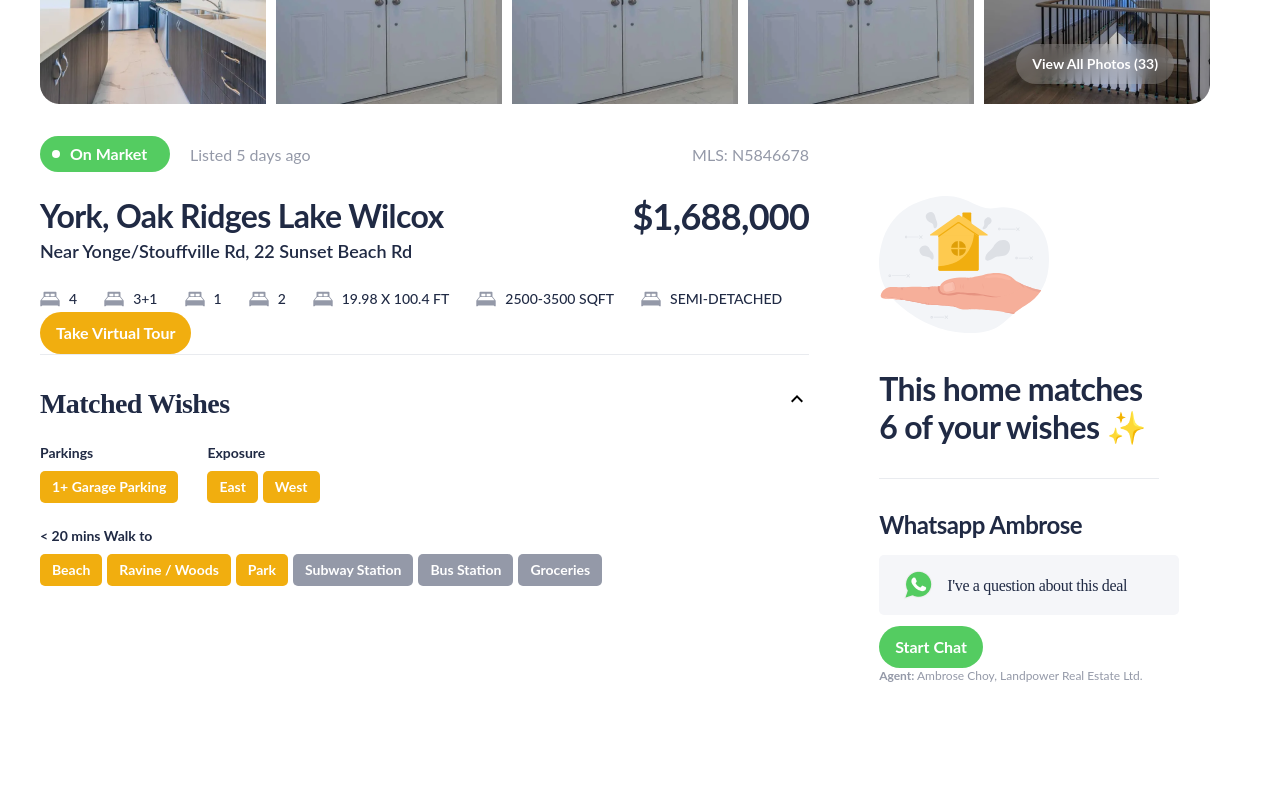
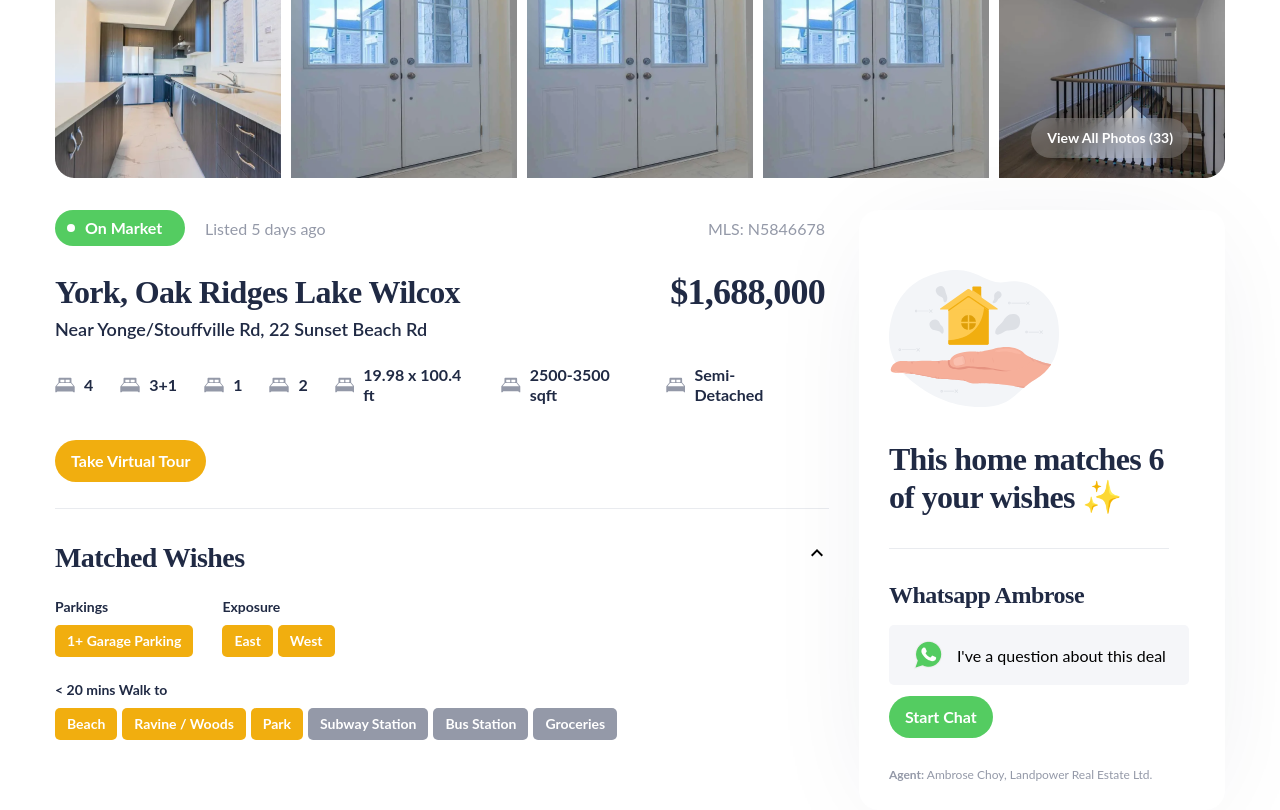
Before and after one commit to drwn-srrws/testTask, a React (Create React App) app: page / in a window 1280 px wide. Shown: the part 420-1230 px from the top of the page. Before the commit the page ends 1103 px from the top, so only its background shows below. Built offline with nearby package versions, Linux system fonts and the light colour scheme; what redux-axios-middleware would draw is missing.

Commit message:
created ChipsBlock, improved modal window, added shadows to the image block

```diff
--- /dev/null
+++ b/src/components/ChipsBlock/ChipsBlock.tsx
@@ -0,0 +1,29 @@
+import { Typography, styled } from "@mui/material";
+import { FC } from "react";
+import CustomChip from "../StyledChip/StyledChip";
+
+interface ChipsBlockProps {
+  title: string;
+  chips: Array<{ name: string; color: string }>;
+}
+
+const ChipsBlock: FC<ChipsBlockProps> = ({ title, chips }) => {
+  return (
+    <>
+      <Title variant="body1" color="textColor.main">
+        {title}
+      </Title>
+      {chips.map((item) => (
+        <CustomChip $color={item.color} label={item.name}></CustomChip>
+      ))}
+    </>
+  );
+};
+
+export default ChipsBlock;
+
+const Title = styled(Typography)({
+  margin: "24px 0px 10px 0px",
+  fontSize: "14px",
+  lineHeight: "17px",
+});
--- a/src/components/Popups/LoginModal.tsx
+++ b/src/components/Popups/LoginModal.tsx
@@ -1,4 +1,4 @@
-import Button from "@mui/material/Button";
+import Button from "../Button/Button";
 import Typography from "@mui/material/Typography";
 import { ChangeEvent, FC, useEffect, useState } from "react";
 import { TextField, styled } from "@mui/material";
@@ -32,15 +32,21 @@ const LoginModal: FC<LoginModalProps> = ({ open, setOpen }) => {
     <PopupLayout open={open} setOpen={setOpen}>
       <Container>
         <TitleWrapper>
-          <Title>Sign in</Title>
+          <Typography variant="pageTitle" color="textColor.main">
+            Sign in
+          </Typography>
         </TitleWrapper>
-        <TextFieldName>Email or username</TextFieldName>
+        <TextFieldName variant="body1" color="textColor.main">
+          Email or username
+        </TextFieldName>
         <StyledTextField
           placeholder="Enter your email here"
           name="login"
           onChange={handleFieldChange}
         />
-        <TextFieldName>Password</TextFieldName>
+        <TextFieldName variant="body1" color="textColor.main">
+          Password
+        </TextFieldName>
         <StyledTextField
           placeholder="Enter your password here"
           name="password"
@@ -58,16 +64,8 @@ const LoginModal: FC<LoginModalProps> = ({ open, setOpen }) => {
   );
 };
 
-const Title = styled(Typography)(({ theme }) => ({
-  ...theme.typography.body1,
-  fontSize: "32px",
-  lineHeight: "38px",
-  letterSpacing: "-0.02em",
-}));
 const TextFieldName = styled(Typography)({
-  fontFamily: "Lato",
   fontSize: "14px",
-  fontWeight: "700",
   lineHeight: "17px",
   marginBottom: "10px",
 });
@@ -83,10 +81,14 @@ const Container = styled("div")({
 const StyledTextField = styled(TextField)(({ theme }) => ({
   width: "348px",
   marginBottom: "25px",
+  color: "rgba(32, 42, 68, 0.29)",
 
   "& .MuiInputBase-input": {
-    ...theme.typography.button,
-    fontWeight: "400",
+    fontFamily: theme.typography.fontFamily,
+    fontWeight: 400,
+    fontSize: "16px",
+    lineHeight: "19px",
+    color: "#191C25",
   },
 
   "& .MuiOutlinedInput-root": {
@@ -98,21 +100,6 @@ const TitleWrapper = styled("div")({
   margin: "45px 0px 39px 0px",
 });
 
-const StyledButton = styled(Button)(({ theme }) => ({
-  marginTop: "50px",
-  display: "flex",
-  flexDirection: "row",
-  justifyContent: "center",
-  alignItems: "center",
-  padding: "11px 16px 12px",
-  gap: "10px",
-  width: "349px",
-  height: "46px",
-  background: "#F1AE0F",
-  borderRadius: "50px",
-  color: "white",
-  ...theme.typography.button,
-}));
 const StyledCircularProgress = styled(CircularProgress)({
   marginTop: "50px",
 });
@@ -120,4 +107,8 @@ const StyledCircularProgress = styled(CircularProgress)({
 const CircularProgressWrapper = styled("div")({
   margin: "0 auto",
 });
+
+const StyledButton = styled(Button)({
+  marginTop: "53px",
+});
 export default LoginModal;
--- a/src/components/styledChip/StyledChip.tsx
+++ b/src/components/styledChip/StyledChip.tsx
@@ -9,7 +9,7 @@ interface StyledChipProps {
 
 const StyledChip = styled(Chip)<StyledChipProps>(({ $color }) => ({
   backgroundColor: $color,
-  padding: "7px 0px 8px",
+  padding: "6px 0px 8px",
   margin: "0px 5px 0px 0px",
   borderRadius: "5px",
   fontFamily: "Lato",
--- a/src/lib/theme/theme.ts
+++ b/src/lib/theme/theme.ts
@@ -13,6 +13,7 @@ declare module "@mui/material/Typography" {
     body1: true;
     pageTitle: true;
     homePrice: true;
+    additionalInformation: true;
   }
 }
 declare module "@mui/material/styles" {
@@ -20,12 +21,14 @@ declare module "@mui/material/styles" {
     body1: CSSProperties;
     pageTitle: CSSProperties;
     homePrice: CSSProperties;
+    additionalInformation: CSSProperties;
   }
 
   export interface TypographyVariantsOptions {
     body1?: CSSProperties;
     pageTitle?: CSSProperties;
     homePrice?: CSSProperties;
+    additionalInformation: CSSProperties;
   }
 
   interface CustomPalette {
--- a/src/lib/theme/typography.ts
+++ b/src/lib/theme/typography.ts
@@ -5,6 +5,12 @@ export const typography = {
     fontWeight: 700,
     fontSize: "16px",
     lineHeight: "19.2px",
+  },
+  additionalInformation: {
+    fontWeight: "400",
+    fontSize: "16px",
+    lineHeight: "19px",
+    fontFamily: "Lato",
   },
 
   pageTitle: {
--- a/src/modules/MainPage/MainPage.tsx
+++ b/src/modules/MainPage/MainPage.tsx
@@ -1,13 +1,29 @@
+import styled from "@emotion/styled";
+import BreadCrumbs from "../../components/BreadCrumbs/BreadCrumbs";
 import PageLayout from "../../layouts/PageLayout";
 import Description from "./components/Description";
 import Gallery from "./components/Gallery";
 
+const breadCrumbs = [
+  { itemId: "1", name: "Ontario" },
+  { itemId: "2", name: "Toronto" },
+  { itemId: "3", name: "22 Sunset Beach Rd" },
+];
+
 const MainPage = () => {
   return (
     <PageLayout>
-      <Gallery />
-      <Description />
+      <Container>
+        <BreadCrumbs breadcrumb={breadCrumbs} />
+        <Gallery />
+        <Description />
+      </Container>
     </PageLayout>
   );
 };
 export default MainPage;
+
+const Container = styled("div")({
+  maxWidth: "1170px",
+  margin: " 0 auto",
+});
--- a/src/modules/MainPage/components/description.tsx
+++ b/src/modules/MainPage/components/description.tsx
@@ -4,6 +4,7 @@ import HouseOnHand from "../../../components/Icons/houseOnHand";
 import ExpandLessIcon from "@mui/icons-material/ExpandLess";
 import CustomChip from "../../../components/StyledChip/StyledChip";
 import Button from "../../../components/Button/Button";
+import ChipsBlock from "../../../components/ChipsBlock/ChipsBlock";
 
 const Icons = [
   {
@@ -36,6 +37,22 @@ const Icons = [
   },
 ];
 
+const ParkingsChips = [{ name: "1+ Garage Parking", color: "#F1AE0F" }];
+
+const ExposureChips = [
+  { name: "East", color: "#F1AE0F" },
+  { name: "West", color: "#F1AE0F" },
+];
+
+const WalkToChips = [
+  { name: "Beach", color: "#F1AE0F" },
+  { name: "Ravine / Woods", color: "#F1AE0F" },
+  { name: "Park", color: "#F1AE0F" },
+  { name: "Subway Station", color: "#9499A8" },
+  { name: "Bus Station", color: "#9499A8" },
+  { name: "Groceries", color: "#9499A8" },
+];
+
 const Description = () => {
   return (
     <OuterWrapper>
@@ -50,13 +67,27 @@ const Description = () => {
                     On Market
                   </Typography>
                 </ChipMarket>
-                <GreyText>Listed 5 days ago</GreyText>
+                <Typography
+                  variant="additionalInformation"
+                  color="textColor.lightgray"
+                >
+                  Listed 5 days ago
+                </Typography>
               </ChipAddDataWrapper>
-              <GreyText>MLS: N5846678 </GreyText>
+              <Typography
+                variant="additionalInformation"
+                color="textColor.lightgray"
+              >
+                MLS: N5846678{" "}
+              </Typography>
             </OnMarketWrapper>
             <AddressCostWrapper>
-              <AdressText>York, Oak Ridges Lake Wilcox</AdressText>
-              <AdressCostText>$1,688,000</AdressCostText>{" "}
+              <Typography variant="pageTitle" color="textColor.main">
+                York, Oak Ridges Lake Wilcox
+              </Typography>
+              <Typography variant="homePrice" color="textColor.main">
+                $1,688,000
+              </Typography>{" "}
             </AddressCostWrapper>
             <AdditionalAddress>
               Near Yonge/Stouffville Rd, 22 Sunset Beach Rd
@@ -65,57 +96,64 @@ const Description = () => {
               {Icons.map((item) => (
                 <IconWrapper key={item.text}>
                   {item.icon}
-                  <IconText>{item.text}</IconText>
+                  <IconText variant="body1" color="textColor.main">
+                    {item.text}
+                  </IconText>
                 </IconWrapper>
               ))}
             </DescriptionIconWrapper>
-            <Button>Take Virtual Tour</Button>
+            <Button style={{ margin: "36px 0px 26px 0px" }}>
+              Take Virtual Tour
+            </Button>
             <Line></Line>
           </DescriptionWrapper>
           <MatchedWishesWrapper>
             <MatchedWishedTitleWrapper>
-              <MatchedWishedTitle>Matched Wishes</MatchedWishedTitle>
+              <MatchedWishedTitle variant="pageTitle" color="textColor.main">
+                Matched Wishes
+              </MatchedWishedTitle>
               <ExpandLessIcon />
             </MatchedWishedTitleWrapper>
             <ParkingsExposureWrapper>
               <ParkingsWrapper>
-                <MatchedWishedSubTitle>Parkings</MatchedWishedSubTitle>
-                <CustomChip
-                  $color="#F1AE0F"
-                  label="1+ Garage Parking"
-                ></CustomChip>
+                <ChipsBlock title="Parkings" chips={ParkingsChips} />
               </ParkingsWrapper>
               <ExposureWrapper>
-                <MatchedWishedSubTitle>Exposure</MatchedWishedSubTitle>
-                <CustomChip $color="#F1AE0F" label="East"></CustomChip>
-                <CustomChip $color="#F1AE0F" label="West"></CustomChip>
+                <ChipsBlock title="Exposure" chips={ExposureChips} />
               </ExposureWrapper>
             </ParkingsExposureWrapper>
-            <MatchedWishedSubTitle>
-              {" "}
-              {`< 20 mins Walk to`}
-            </MatchedWishedSubTitle>
-            <CustomChip $color="#F1AE0F" label="Beach"></CustomChip>
-            <CustomChip $color="#F1AE0F" label="Ravine / Woods"></CustomChip>
-            <CustomChip $color="#F1AE0F" label="Park"></CustomChip>
-            <CustomChip $color="#9499A8" label="Subway Station"></CustomChip>
-            <CustomChip $color="#9499A8" label="Bus Station"></CustomChip>
-            <CustomChip $color="#9499A8" label="Groceries"></CustomChip>
+            <ChipsBlock title="< 20 mins Walk to" chips={WalkToChips} />
           </MatchedWishesWrapper>
         </LeftWrapper>
         <PictureWrapper>
+          <PictureContainer>
             <HouseOnHand />
-          <PictureTitle>This home matches 6 of your wishes ✨</PictureTitle>
+            <PictureTitle variant="pageTitle" color="textColor.main">
+              This home matches 6 of your wishes ✨
+            </PictureTitle>
             <Line></Line>
-          <WhatsappTitle>Whatsapp Ambrose</WhatsappTitle>
+            <WhatsappTitle variant="pageTitle" color="textColor.main">
+              Whatsapp Ambrose
+            </WhatsappTitle>
             <MessageWrapper>
               <StyledImg src="/images/description/whatsapp.png" alt="111" />
-            <MessageText>I've a question about this deal</MessageText>
+              <Typography
+                variant="additionalInformation"
+                color="textColor.mainText"
+              >
+                I've a question about this deal
+              </Typography>
             </MessageWrapper>
+            <StartChatWrapper>
               <Button color="secondary">Start Chat</Button>
-          <AgentText>
+            </StartChatWrapper>
+            <AgentText
+              variant="additionalInformation"
+              color="textColor.lightgray"
+            >
               <strong>Agent:</strong> Ambrose Choy, Landpower Real Estate Ltd.
             </AgentText>
+          </PictureContainer>
         </PictureWrapper>
       </Container>
     </OuterWrapper>
@@ -134,25 +172,19 @@ const MatchedWishedTitleWrapper = styled("div")({
 
 const ParkingsWrapper = styled("div")({});
 
-const AgentText = styled("div")({
-  fontFamily: "Lato",
+const AgentText = styled(Typography)({
   fontSize: "12px",
-  lineHeight: " 20p",
-  fontWeight: " 400",
-  color: "#9499A8",
+  lineHeight: "20px",
 });
 
 const StyledImg = styled("img")({
   margin: "0px 10px 0px 20px",
 });
 
-const WhatsappTitle = styled("div")(({ theme }) => ({
-  ...theme.typography.body1,
+const WhatsappTitle = styled(Typography)({
   fontSize: "24px",
   lineHeight: " 28px",
-  letterSpacing: "-0.02em",
-  color: "#202A44",
-}));
+});
 
 const MessageWrapper = styled("div")({
   margin: "16px 0px 11px 0px",
@@ -164,29 +196,15 @@ const MessageWrapper = styled("div")({
   borderRadius: "5px",
 });
 
-const MessageText = styled("div")({
-  fontFamily: "Abhaya Libre",
-  fontSize: "16px",
-  fontWeight: "400",
-  lineHeight: "19px",
-  letterSpacing: "-0.02em",
-  color: "#202A44",
-});
-
 const Line = styled("div")({
   height: "1px",
   background: "#E9EBEF",
   margin: "0px 0px 32px 0px",
 });
 
-const PictureTitle = styled("div")(({ theme }) => ({
-  ...theme.typography.body1,
+const PictureTitle = styled(Typography)({
   margin: "33px 0px 32px 0px",
-  fontSize: "32px",
-  lineHeight: "38px",
-  letterSpacing: "-0.02em",
-  color: "#202A44",
-}));
+});
 
 const ExposureWrapper = styled("div")({
   margin: "0px 0px 0px 24px",
@@ -194,52 +212,18 @@ const ExposureWrapper = styled("div")({
 
 const MatchedWishesWrapper = styled("div")({});
 
-const MatchedWishedTitle = styled("div")({
-  fontFamily: "Abhaya Libre",
-  fontStyle: "normal",
-  fontWeight: "700",
+const MatchedWishedTitle = styled(Typography)({
   fontSize: "28px",
   lineHeight: "33px",
-  letterSpacing: "-0.02em",
-  color: "#202A44",
 });
 
 const ParkingsExposureWrapper = styled("div")({
   display: "flex",
 });
 
-const MatchedWishedSubTitle = styled("div")({
-  margin: "24px 0px 10px 0px",
-  fontFamily: "Lato",
-  fontStyle: "normal",
-  fontWeight: " 700",
-  fontSize: "14px",
-  lineHeight: "17px",
-  color: " #202A44",
-});
-
-const StartChat = styled(Button)(({ theme }) => ({
-  margin: "0px 0px 27px 0px",
-  boxSizing: "border-box",
-  padding: "11px 16px 12px",
-  background: "#54CC61",
-  borderRadius: "50px",
-  color: "white",
-  ...theme.typography.button,
-
-  "&:hover": {
-    background: "#43a34d ",
-    boxShadow: "0px 2px 4px #43a34d ",
-  },
-  "&:active": {
-    boxShadow: "0px 2px 4px rgba(0, 0, 0, 0.25)",
-    background: "#98e0a0 ", // Можете изменить на нужный вам цвет синего
-  },
-}));
-
 const Container = styled("div")({
   display: "flex",
-  maxWidth: "1200px",
+  maxWidth: "1170px",
   width: "100%",
   margin: "0 auto",
 });
@@ -300,70 +284,32 @@ const Dot = styled("div")({
   borderRadius: "10px",
 });
 
-const Text = styled(Typography)(({ theme }) => ({
-  color: "white",
-  ...theme.typography.button,
-}));
+const PictureWrapper = styled("div")({
+  width: "370px",
+  height: "600px",
+  margin: "0px 0px 0px 30px",
+  background: "#FFFFFF",
+  boxShadow: "0px 10px 120px -30px rgba(32, 42, 68, 0.1)",
+  borderRadius: "20px",
+});
 
-const PictureWrapper = styled("div")({
+const PictureContainer = styled("div")({
+  margin: "60px 0px 0px 30px",
+  display: "flex",
+  flexDirection: "column",
   maxWidth: "280px",
   width: "100%",
-  margin: "60px 0px 0px 70px",
 });
-
-const GreyText = styled("div")({
-  fontFamily: "Lato",
-  fontStyle: "normal",
-  fontWeight: "400",
-  fontSize: "16px",
-  lineHeight: "19px",
-  color: "#9499A8",
-});
-const AdressCostText = styled("div")(({ theme }) => ({
-  ...theme.typography.body1,
-  fontSize: "36px",
-  lineHeight: "38px",
-  letterSpacing: "-0.02em",
-  color: "#202A44",
-}));
-
-const AdressText = styled("div")(({ theme }) => ({
-  ...theme.typography.body1,
-  fontSize: "32px",
-  lineHeight: "38px",
-  letterSpacing: "-0.02em",
-  color: "#202A44",
-}));
 
 const IconWrapper = styled("div")({
   display: "flex",
   alignItems: "center",
 });
 
-const IconText = styled("div")(({ theme }) => ({
+const IconText = styled(Typography)({
   margin: "0px 27px 0px 9px",
-  color: "#202A44",
-  ...theme.typography.button,
-}));
-
-const TourButton = styled(Button)(({ theme }) => ({
-  margin: "36px 0px 26px 0px",
-  boxSizing: "border-box",
-  padding: "11px 16px 12px",
-  gap: "1px",
-  background: "#F1AE0F",
-  borderRadius: "50px",
-  color: "white",
-  ...theme.typography.button,
-
-  "&:hover": {
-    background: "#c08b0c", // Измените на нужный вам цвет при наведении
-    boxShadow: "0px 2px 4px #c08b0c",
-  },
-  "&:active": {
-    boxShadow: "0px 2px 4px rgba(0, 0, 0, 0.25)",
-    background: "#F1AE0F", // Можете изменить на нужный вам цвет синего
-  },
-}));
-
+});
+const StartChatWrapper = styled("div")({
+  margin: "0px 0px 27px 0px",
+});
 export default Description;
--- a/src/modules/MainPage/components/gallery.tsx
+++ b/src/modules/MainPage/components/gallery.tsx
@@ -17,18 +17,10 @@ const Gallery = () => {
     <OuterWrapper>
       <Container>
         <PicturesWrapper>
-          {pictures.map((picture, index) =>
-            index !== pictures.length - 1 ? (
-              <StyledImg src={picture} alt="/" key={index} />
-            ) : (
-              <PictureButtonViewWrapper key={index}>
-                <StyledImg src={picture} alt="/" key={index} />
-                <ButtonView color="transparent">
-                  View All Photos (33)
-                </ButtonView>
-              </PictureButtonViewWrapper>
-            )
-          )}
+          {pictures.map((picture, index) => (
+            <StyledImg src={picture} alt="/" key={index} />
+          ))}
+          <ButtonView color="transparent">View All Photos (33)</ButtonView>
         </PicturesWrapper>
       </Container>
     </OuterWrapper>
@@ -37,12 +29,13 @@ const Gallery = () => {
 const OuterWrapper = styled("div")({});
 
 const Container = styled("div")({
-  maxWidth: "1200px",
+  maxWidth: "1170px",
   width: "100%",
   margin: "0 auto",
 });
 const PicturesWrapper = styled("div")({
-  maxWidth: "1200px",
+  position: "relative",
+  maxWidth: "1170px",
   width: "100%",
   margin: "0 auto",
   display: "flex",
@@ -61,9 +54,4 @@ const ButtonView = styled(Button)({
   lineHeight: "17px",
 });
 
-const PictureButtonViewWrapper = styled("div")({
-  position: "relative",
-  width: "226px",
-  height: "226px",
-});
 export default Gallery;
```
Also changed, not shown: src/components/BreadCrumbs/BreadCrumbs.tsx (renamed from src/modules/MainPage/components/breadCrumbs.tsx, +28 -21 lines). Lines whose indentation alone changed are shown as unchanged.
